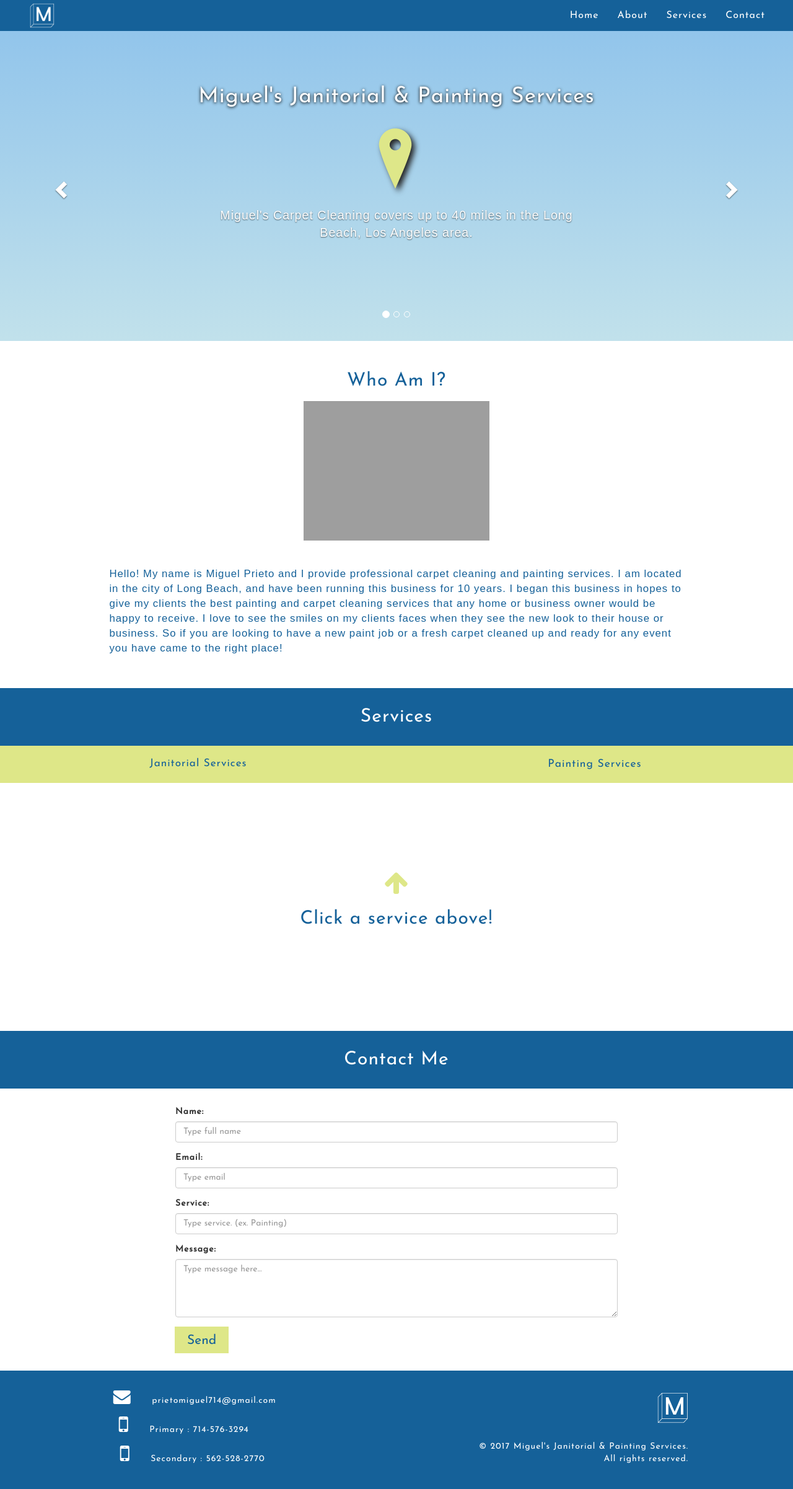
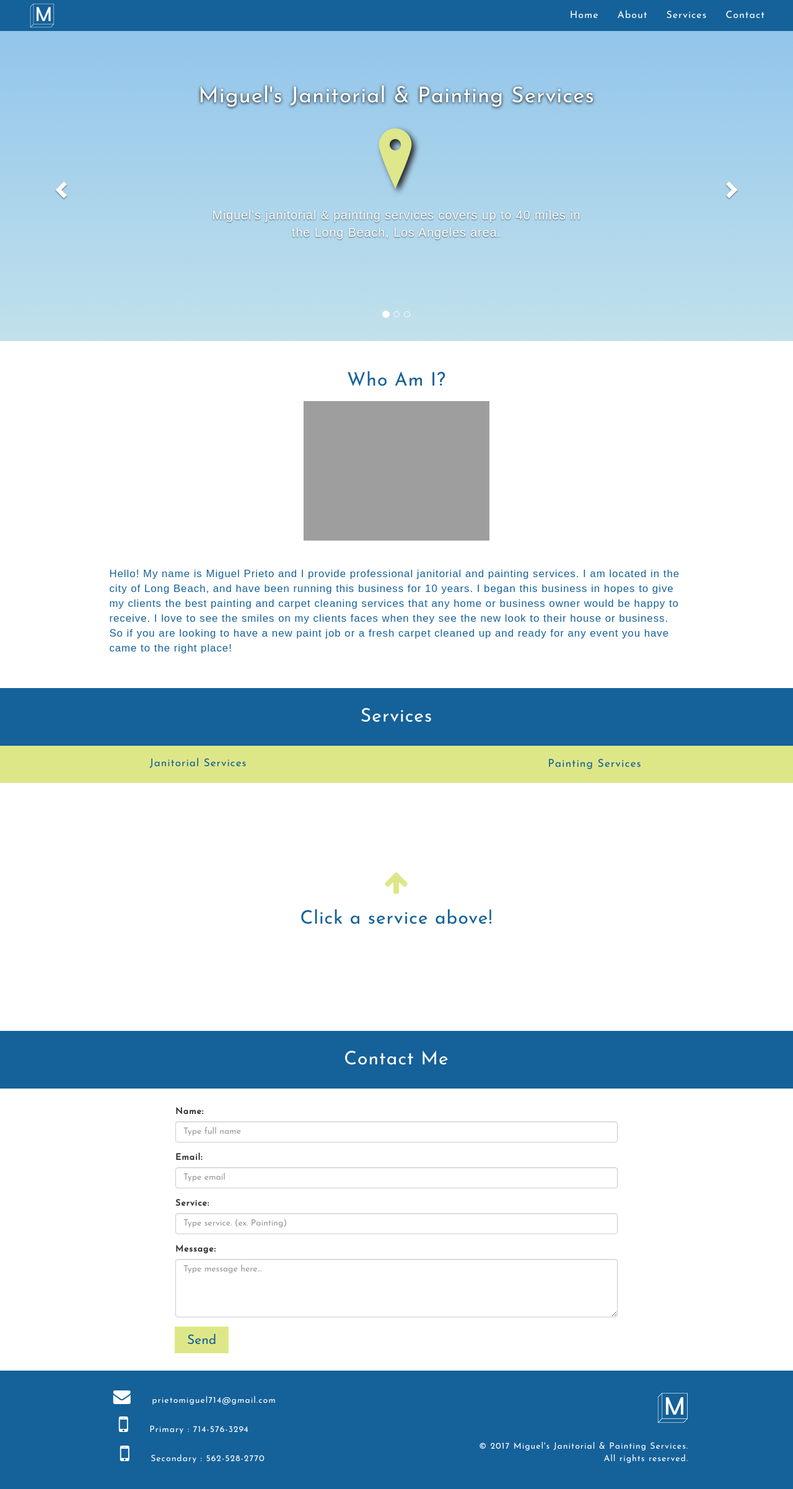
Before and after one commit to djuarez94/MiguelsServices_Website, a PHP site: page / in a window 1280 px wide. Shown: the whole page at 62% size. Run offline with PHP 8.4, Linux system fonts and the light colour scheme; grey boxes are pictures that could not be loaded.

Commit message:
text fix

```diff
--- a/index.php
+++ b/index.php
@@ -109,7 +109,7 @@ if (isset($_POST['name']))
 				<div class="item active">
 					<div class="carousel-caption" style="position:static;">
 						<img class='star shadow' src="img/gpsIcon.png">
-						<p>Miguel's Carpet Cleaning covers up to 40 miles in the Long Beach, Los Angeles area.</p>
+						<p>Miguel's janitorial & painting services covers up to 40 miles in the Long Beach, Los Angeles area.</p>
 					</div>
 				</div>
 
@@ -141,7 +141,7 @@ if (isset($_POST['name']))
 		<div class="about" id="about">
 			<h2>Who Am I?</h2>
 			<img src="img/miguelwebsitephotos/photoOfMig.jpg" alt="Photo of Miguel" width="300px">
-			<p class="star">Hello! My name is Miguel Prieto and I provide professional carpet cleaning and painting services. I am located in the city of Long Beach, and have been running this business for 10 years. I began this business in hopes to give my clients the best painting and carpet cleaning services that any home or business owner would be happy to receive. I love to see the smiles on my clients faces when they see the new look to their house or business. So if you are looking to have a new paint job or a fresh carpet cleaned up and ready for any event you have came to the right place!</p>
+			<p class="star">Hello! My name is Miguel Prieto and I provide professional janitorial and painting services. I am located in the city of Long Beach, and have been running this business for 10 years. I began this business in hopes to give my clients the best painting and carpet cleaning services that any home or business owner would be happy to receive. I love to see the smiles on my clients faces when they see the new look to their house or business. So if you are looking to have a new paint job or a fresh carpet cleaned up and ready for any event you have came to the right place!</p>
 		</div>
 		<div class="services" id="services">
 			<div class="subTitle">
@@ -158,7 +158,7 @@ if (isset($_POST['name']))
 			<div class="row">
 				<div class="serviceDescr hidden" id="janitorial">
 					<h2>Janitorial Services</h2>
-					<p>I provide janitporial services for commercial buildings. This includes office cleaning, carpet cleaning, and strip and waxed floors.</p>
+					<p>I provide janitorial services for commercial buildings. This includes office cleaning, carpet cleaning, and strip and waxed floors.</p>
 				</div>
 				<div class="serviceDescr hidden" id="painting">
 					<h2>Painting Services</h2>
```
